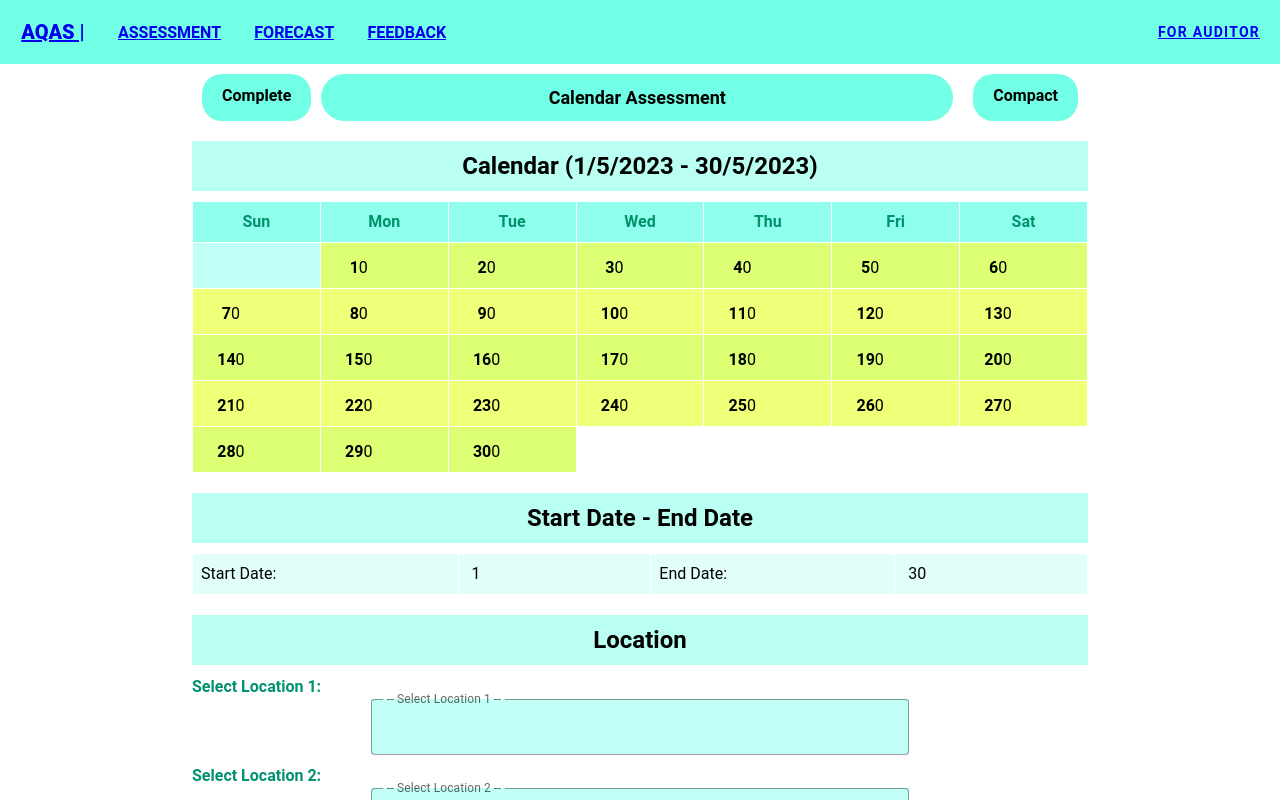
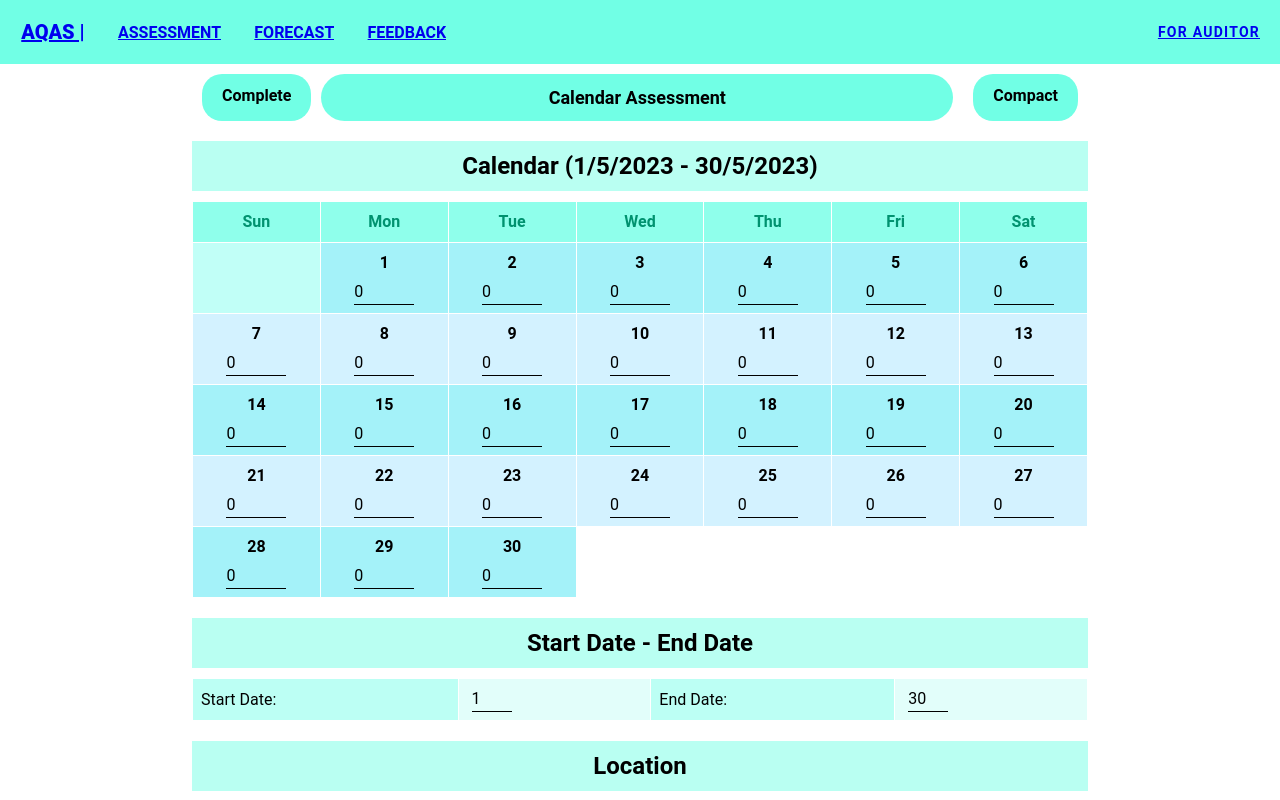
Before and after one commit to sodaop12/Air-Quality-Assessment-System-Front-end, a Vue app: page /calendar_as in a window 1280 px wide. Shown: the top 800 px of the page. Built offline with nearby package versions, Linux system fonts and the light colour scheme.

Commit message:
update input area to complete $ small calendar

```diff
--- a/src/views/CalendarAssessmentView.vue
+++ b/src/views/CalendarAssessmentView.vue
@@ -39,7 +39,7 @@
               :key="day"
               :class="['day-cell', { highlighted: isHighlighted(day) }]"
             >
-              <div v-if="day !== null">
+              <div v-if="day !== null" style="display: inline-block">
                 <a class="day-button">
                   {{ day }}
                 </a>
@@ -48,7 +48,14 @@
                   v-model="averageHours[day - 1]"
                   class="hours-input"
                   type="number"
-                  placeholder="Avg Hours"
+                  placeholder="Average hours"
+                  style="
+                    display: block;
+                    border: none;
+                    border-bottom: 1px solid black;
+                  "
+                  min="0"
+                  max="24"
                 />
               </div>
             </td>
@@ -60,7 +67,7 @@
       <!-- Add a container div to center align the date input boxes -->
       <table class="date-input-table">
         <tr>
-          <td style="background-color: #e2fefa">
+          <td style="background-color: #bcfff4">
             <label for="start-date">Start Date:</label>
           </td>
           <td style="background-color: #e2fefa">
@@ -71,9 +78,10 @@
               min="1"
               max="30"
               class="date-input"
+              style="border: none; border-bottom: 1px solid black"
             />
           </td>
-          <td style="background-color: #e2fefa">
+          <td style="background-color: #bcfff4">
             <label for="end-date">End Date:</label>
           </td>
           <td style="background-color: #e2fefa">
@@ -84,6 +92,7 @@
               min="1"
               max="30"
               class="date-input"
+              style="border: none; border-bottom: 1px solid black"
             />
           </td>
         </tr>
@@ -459,10 +468,10 @@ td p {
 
 .highlighted {
   background-color: rgba(
-    233,
+    66,
+    198,
     255,
-    66,
-    0.719
+    0.233
   ); /* You can choose your desired highlighting color */
 }
 
--- a/src/views/CompleteAssessmentView.vue
+++ b/src/views/CompleteAssessmentView.vue
@@ -99,13 +99,14 @@
               >Are you having any health problems? (such as congenital disease,
               illness and others)</label
             >
-            <input
-              class="disease_des"
+            <v-textarea
+              label="-- Additional details --"
+              variant="outlined"
               :id="'textInput' + inputIndex"
               type="text"
               v-model="additionalText"
               maxlength="50"
-            />
+            ></v-textarea>
           </div>
           <h2 class="section-title">Summary 1</h2>
           <table>
@@ -260,13 +261,14 @@
               >Are you having any health problems? (such as congenital disease,
               illness and others):</label
             >
-            <input
-              class="disease_des"
+            <v-textarea
+              label="-- Additional details --"
+              variant="outlined"
               :id="'textInput' + inputIndex"
               type="text"
               v-model="additionalText"
               maxlength="50"
-            />
+            ></v-textarea>
           </div>
           <h2 class="section-title">Summary 2</h2>
           <table>
@@ -388,13 +390,14 @@
               >Are you having any health problems? (such as congenital disease,
               illness and others):</label
             >
-            <input
-              class="disease_des"
+            <v-textarea
+              label="-- Additional details --"
+              variant="outlined"
               :id="'textInput' + inputIndex"
               type="text"
               v-model="additionalText"
               maxlength="50"
-            />
+            ></v-textarea>
           </div>
           <h2 class="section-title">Summary 3</h2>
           <table>
@@ -439,7 +442,9 @@
 
         <!-- Loading pop-up -->
         <div class="loading-popup" v-if="loading">
-          <div class="loading-text">Loading Result...</div>
+          <div class="loading-text" v-if="responseReceived">
+            Loading Result...
+          </div>
         </div>
 
         <!-- Other paragraphs of text -->
```
